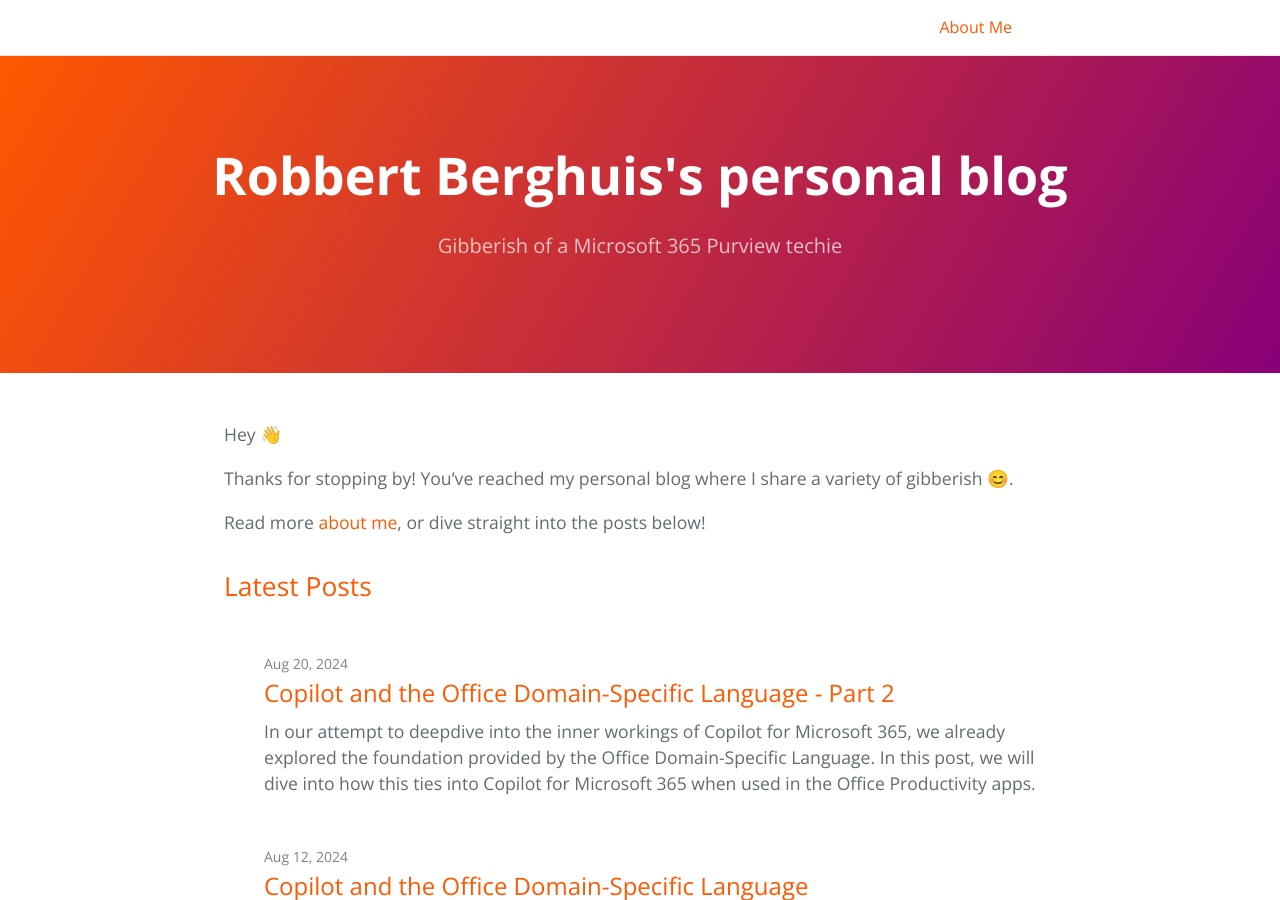
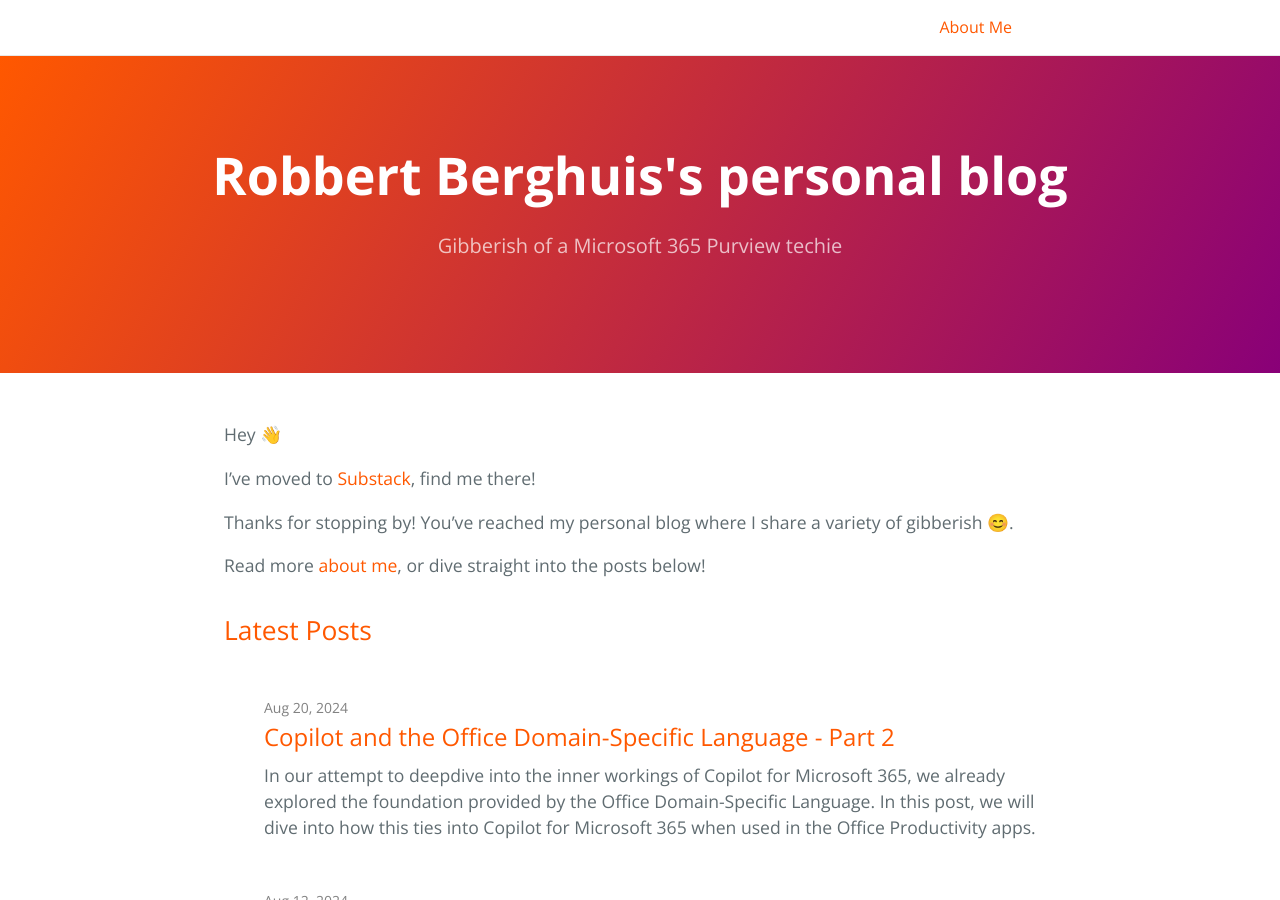
Before and after one commit to rberghuis/rberghuis.github.io, a Jekyll site: the page built from index.md, in a window 1280 px wide and 900 px high. Built offline with Jekyll 4.4.1, drawn with Linux system fonts in a browser that asks for light colours.

Commit message:
Update index.md

```diff
--- a/index.md
+++ b/index.md
@@ -10,6 +10,8 @@
 
 Hey 👋
 
+I've moved to [Substack](https://copilotatwork.substack.com/), find me there!
+
 Thanks for stopping by! You've reached my personal blog where I share a variety of gibberish 😊.
 
 Read more [about me]({{ '/about.html' | absolute_url }}), or dive straight into the posts below!
```
